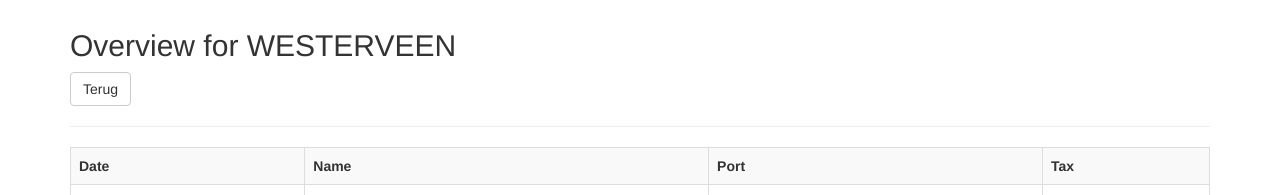
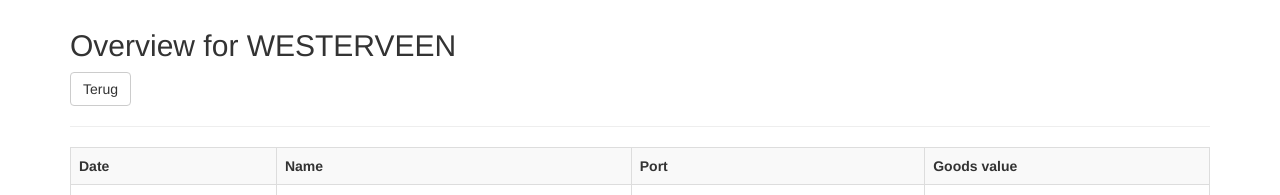
Before and after one commit to rolfkuipers/paalgeld, a PHP site: the page made by index.php in a window 1280 px wide. Shown: the part 51-246 px from the top of the page. Run offline with PHP 8.4, Linux system fonts and the light colour scheme; data comes from the database, SQL or seed files in the repository; data that the repository does not hold is empty; some libraries are stand-ins or nearby versions.

Commit message:
Toon waarde van goederen ipv belasting

```diff
--- a/includes/captain.php
+++ b/includes/captain.php
@@ -6,6 +6,7 @@ function index(){
 	$query = "SELECT count(`captain fam name`) as nName, `captain fam name`  FROM `paalgeld` GROUP BY `captain fam name` ORDER BY `captain fam name` asc";
 	$result = $mysqli->query($query) or die($mysqli->error.__LINE__);
 	while($row = $result->fetch_assoc()) {
+		$row['goods-value'] = $row['tax-decimal'] * 500;
 		$data[] = $row;
 	}
 
@@ -21,6 +22,7 @@ function captain($captain_name) {
 	$query = "SELECT paalgeld.*, places.`Modern Country` FROM `paalgeld` LEFT JOIN places ON paalgeld.soundcode = places.Kode WHERE paalgeld.`captain fam name` = '".$captain_name."' ";
 	$result = $mysqli->query($query) or die($mysqli->error.__LINE__);
 	while($row = $result->fetch_assoc()) {
+		$row['goods-value'] = $row['tax-decimal'] * 500;
 		$data[] = $row;
 	}
 
--- a/includes/port.php
+++ b/includes/port.php
@@ -6,6 +6,7 @@ function index(){
 	$query = "SELECT count(`port of origin`) as nName, `port of origin`  FROM `paalgeld` GROUP BY `port of origin` ORDER BY `port of origin` asc";
 	$result = $mysqli->query($query) or die($mysqli->error.__LINE__);
 	while($row = $result->fetch_assoc()) {
+		$row['goods-value'] = $row['tax-decimal'] * 500;
 		$data[] = $row;
 	}
 
@@ -21,6 +22,7 @@ function port($port_name) {
 	$query = "SELECT * FROM `paalgeld` WHERE `port of origin` = '".$port_name."' ";
 	$result = $mysqli->query($query) or die($mysqli->error.__LINE__);
 	while($row = $result->fetch_assoc()) {
+		$row['goods-value'] = $row['tax-decimal'] * 500;
 		$data[] = $row;
 	}
 
--- a/includes/ship.php
+++ b/includes/ship.php
@@ -6,6 +6,7 @@ function index(){
 	$query = "SELECT count(`shipname`) as nName, `shipname`  FROM `paalgeld` GROUP BY `shipname` ORDER BY `shipname` asc";
 	$result = $mysqli->query($query) or die($mysqli->error.__LINE__);
 	while($row = $result->fetch_assoc()) {
+		$row['goods-value'] = $row['tax-decimal'] * 500;
 		$data[] = $row;
 	}
 
@@ -22,6 +23,7 @@ function ship($shipname) {
 	$query = "SELECT * FROM `paalgeld` WHERE `shipname` = '".addslashes($shipname)."' ";
 	$result = $mysqli->query($query) or die($mysqli->error.__LINE__);
 	while($row = $result->fetch_assoc()) {
+		$row['goods-value'] = $row['tax-decimal'] * 500;
 		$data[] = $row;
 	}
 
--- a/includes/start.php
+++ b/includes/start.php
@@ -6,8 +6,10 @@ function index() {
 	$query = "SELECT paalgeld.*, places.`Modern Country` FROM `paalgeld` LEFT JOIN places ON paalgeld.soundcode = places.Kode";
 	$result = $mysqli->query($query) or die($mysqli->error.__LINE__);
 	while($row = $result->fetch_assoc()) {
+		$row['goods-value'] = $row['tax-decimal'] * 500;
 		$data[] = $row;
 	}
+
 
 	//uiteindelijk view laden
 	include('views/header.php');
--- a/views/captain.php
+++ b/views/captain.php
@@ -11,7 +11,7 @@
         echo '<th>Name</th>';
         echo '<th>Ship</th>';
         echo '<th>Port</th>';
-        echo '<th>Tax</th>';
+        echo '<th>Goods value</th>';
         echo '</tr>';
         foreach ($data as $entry) {
             echo '<tr>';
@@ -19,7 +19,7 @@
             echo '<td>'.$entry['captain fam name'].', '.$entry['captain first names'].'</td>';
             echo '<td><a href="index.php?page=ship&ship_name='.$entry['shipname'].'">'.$entry['shipname'].'</a></td>';
             echo '<td><a href="index.php?page=port&port_name='.$entry['port of origin'].'">'.$entry['port of origin'].'</a> ('.$entry['Modern Country'].')</td>';
-            echo '<td>'.$entry['tax-decimal'].'</td>';
+             echo '<td>'.$entry['goods-value'].'</td>';
             echo '</tr>';
         }
         echo '</table>'
--- a/views/port.php
+++ b/views/port.php
@@ -10,16 +10,14 @@
         echo '<th>Date</th>';
         echo '<th>Name</th>';
         echo '<th>Ship</th>';
-
-        echo '<th>Tax</th>';
+        echo '<th>Goods value</th>';
         echo '</tr>';
         foreach ($data as $entry) {
             echo '<tr>';
             echo '<td>'.$entry['day'].'-'.$entry['month'].'-'.$entry['year'].'</td>';
             echo '<td><a href="index.php?page=captain&captain_name='.$entry['captain fam name'].'">'.$entry['captain fam name'].', '.$entry['captain first names'].'</a></td>';
             echo '<td><a href="index.php?page=ship&ship_name='.$entry['shipname'].'">'.$entry['shipname'].'</a></td>';
-
-            echo '<td>'.$entry['tax-decimal'].'</td>';
+            echo '<td>'.$entry['goods-value'].'</td>';
             echo '</tr>';
         }
         echo '</table>'
--- a/views/ship.php
+++ b/views/ship.php
@@ -10,14 +10,14 @@
         echo '<th>Date</th>';
         echo '<th>Name</th>';
         echo '<th>Port</th>';
-        echo '<th>Tax</th>';
+        echo '<th>Goods value</th>';
         echo '</tr>';
         foreach ($data as $entry) {
             echo '<tr>';
             echo '<td>'.$entry['day'].'-'.$entry['month'].'-'.$entry['year'].'</td>';
             echo '<td><a href="index.php?page=captain&captain_name='.$entry['captain fam name'].'">'.$entry['captain fam name'].', '.$entry['captain first names'].'</a></td>';
-             echo '<td><a href="index.php?page=port&port_name='.$entry['port of origin'].'">'.$entry['port of origin'].'</a> ('.$entry['Modern Country'].')</td>';
-            echo '<td>'.$entry['tax-decimal'].'</td>';
+            echo '<td><a href="index.php?page=port&port_name='.$entry['port of origin'].'">'.$entry['port of origin'].'</a> ('.$entry['Modern Country'].')</td>';
+             echo '<td>'.$entry['goods-value'].'</td>';
             echo '</tr>';
         }
         echo '</table>'
--- a/views/start.php
+++ b/views/start.php
@@ -9,7 +9,7 @@
         echo '<th>Name</th>';
         echo '<th>Shipname</th>';
         echo '<th>Port</th>';
-        echo '<th>Tax</th>';
+        echo '<th>Goods value</th>';
         echo '</tr>';
         foreach ($data as $entry) {
             echo '<tr>';
@@ -17,7 +17,7 @@
             echo '<td><a href="index.php?page=captain&captain_name='.$entry['captain fam name'].'">'.$entry['captain fam name'].', '.$entry['captain first names'].'</a></td>';
             echo '<td><a href="index.php?page=ship&ship_name='.$entry['shipname'].'">'.$entry['shipname'].'</a></td>';
             echo '<td><a href="index.php?page=port&port_name='.$entry['port of origin'].'">'.$entry['port of origin'].'</a> ('.$entry['Modern Country'].')</td>';
-            echo '<td>'.$entry['tax-decimal'].'</td>';
+            echo '<td>'.$entry['goods-value'].'</td>';
             echo '</tr>';
         }
         echo '</table>'
```
